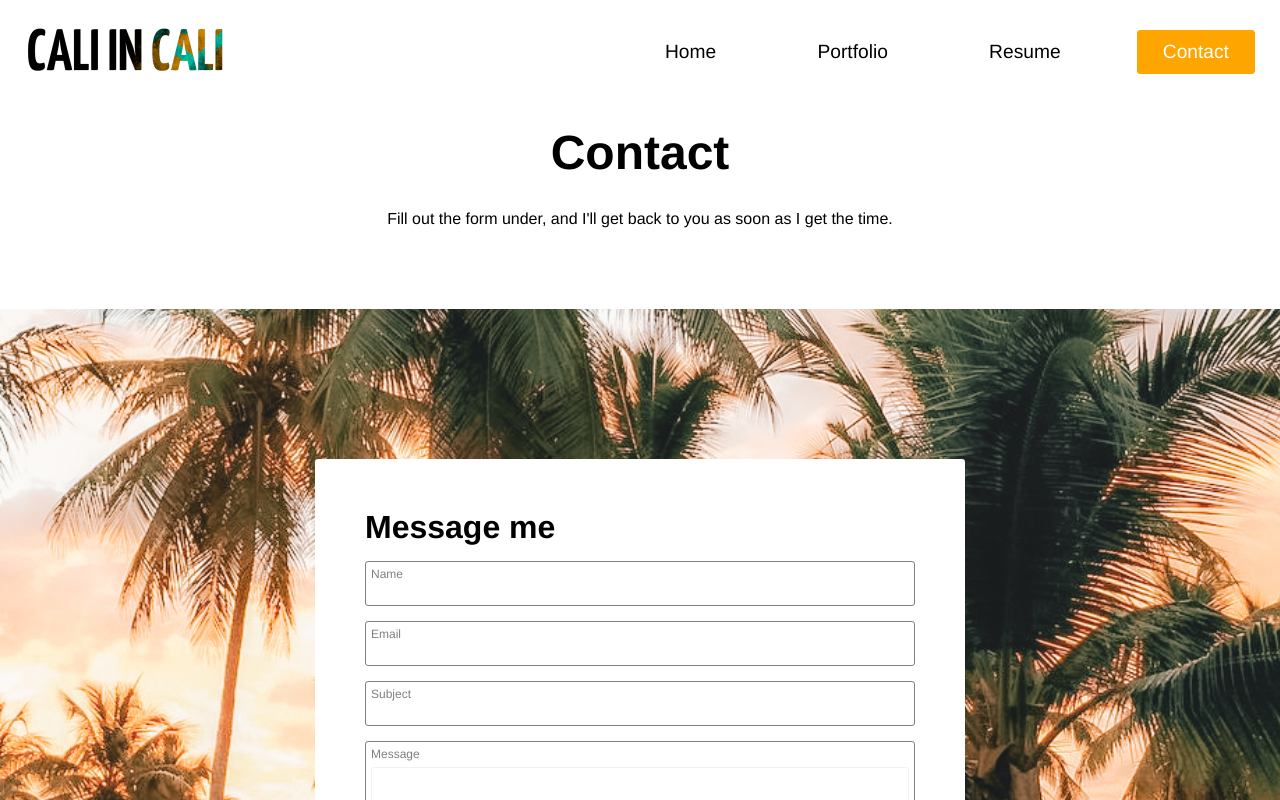
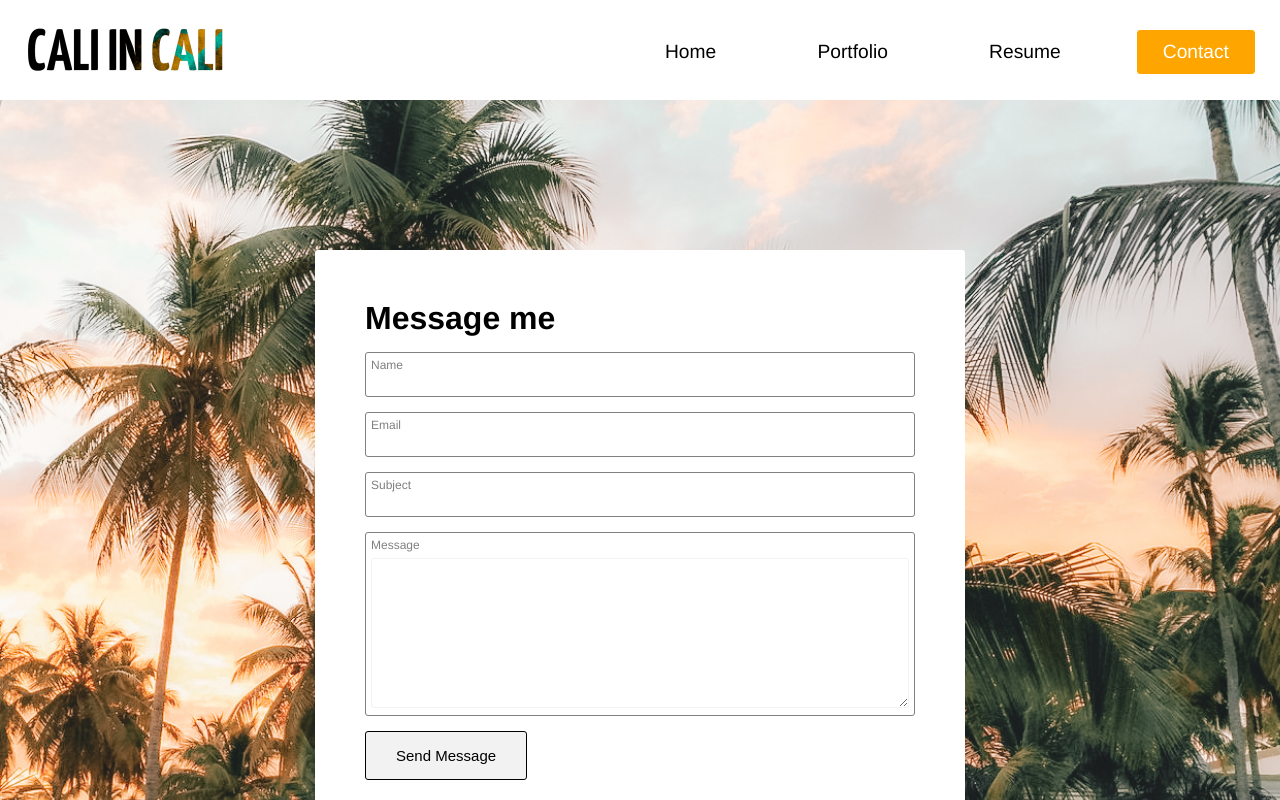
Before and after one commit to albonkey/Personal-Webpage, a React (Create React App) app: page /contact in a window 1280 px wide. Shown: the top 800 px of the page. Built offline with nearby package versions, Linux system fonts and the light colour scheme.

Commit message:
Even more updates

```diff
--- a/src/views/ContactView/ContactView.css
+++ b/src/views/ContactView/ContactView.css
@@ -5,4 +5,5 @@
   width: 100%;
   background-image: url('../../assets/bg2.jpg');
   background-size: cover;
+  margin-top: 100px;
 }
--- a/src/views/ContactView/ContactView.js
+++ b/src/views/ContactView/ContactView.js
@@ -6,10 +6,6 @@ import ContactForm from '../../components/ContactForm/ContactForm';
 const ContactView = () => {
   return(
     <div className='contact-view'>
-      <ViewHeader
-        title={`Contact`}
-        text={`Fill out the form under, and I'll get back to you as soon as I get the time.`}
-        />
         <div className='contact-section'>
           <ContactForm />
         </div>
```
